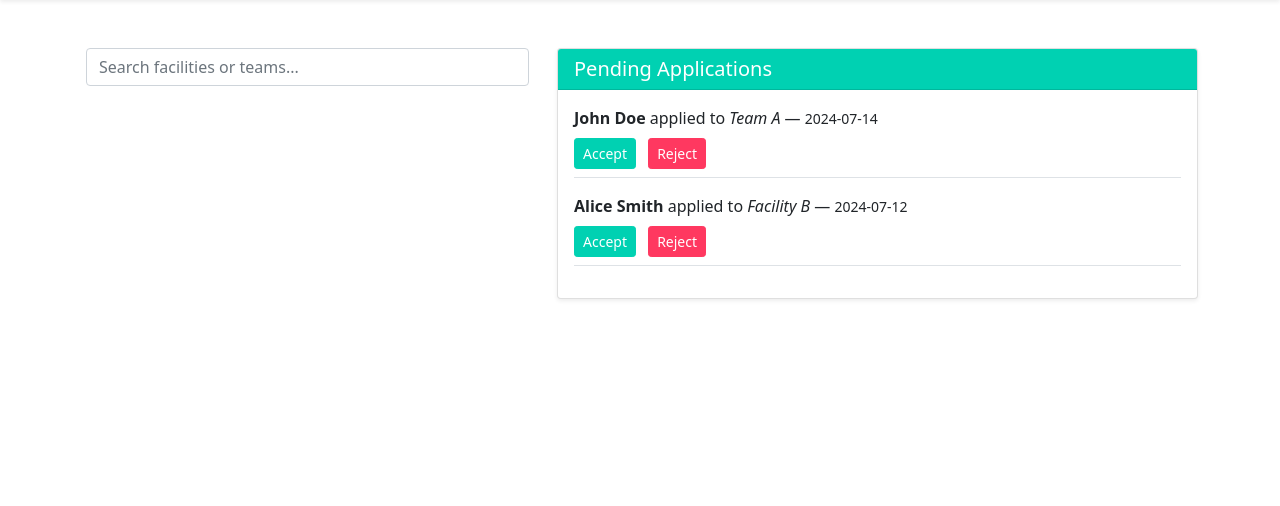
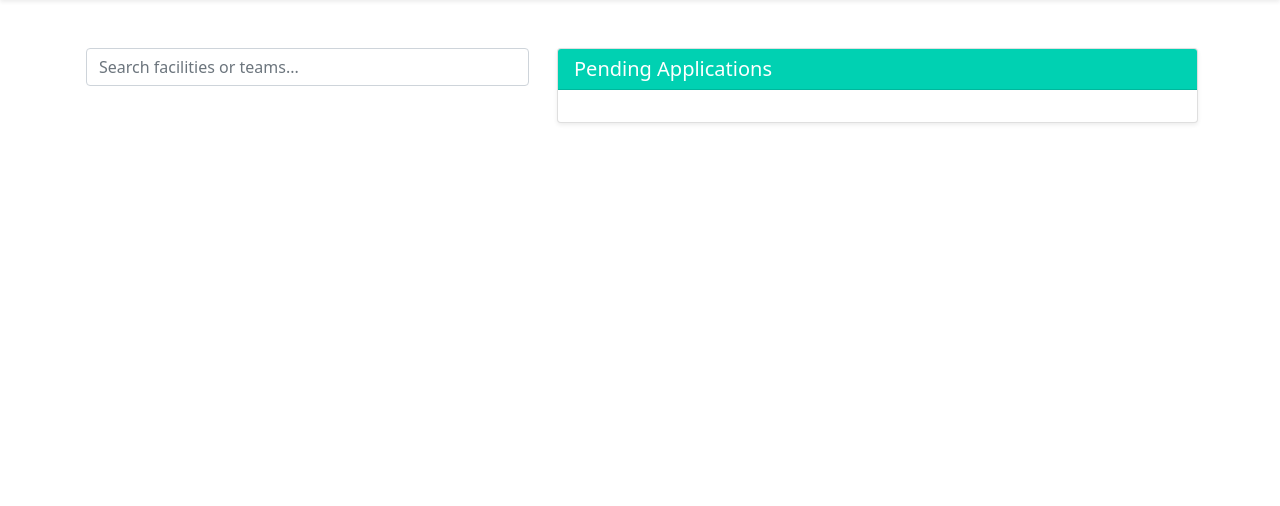
Before and after one commit to DiyanIvanov/facilityForge, a Django app: page /applications/accept-reject/ in a window 1280 px wide. Shown: the part 76-582 px from the top of the page. Run offline with Django 5.2, Linux system fonts and the light colour scheme; a user stored in the database is signed in; tables that the repository leaves empty hold one stand-in row (values such as "Sample post").

Commit message:
feat: update applications view to populate all applications in which user is involved.

```diff
--- a/templates/applications/applications.html
+++ b/templates/applications/applications.html
@@ -21,7 +21,8 @@
                         <strong>{{ team.name }}</strong><br>
                         <small class="text-muted">{{ team.moto }}</small>
                     </div>
-                            <a href="{% url 'team_application' team.pk %}" class="btn btn-sm btn-outline-primary">Apply</a>
+                    <a href="{% url 'team_application' team.pk %}"
+                       class="btn btn-sm btn-outline-primary">Apply</a>
                 </li>
             {% endfor %}
             {% for facility in facilities %}
@@ -30,7 +31,8 @@
                         <strong>{{ facility.name }}</strong><br>
                         <small class="text-muted">{{ facility.location }}</small>
                     </div>
-                            <a href="{% url 'facility_application' facility.pk %}" class="btn btn-sm btn-outline-primary">Apply</a>
+                    <a href="{% url 'facility_application' facility.pk %}"
+                       class="btn btn-sm btn-outline-primary">Apply</a>
                 </li>
             {% endfor %}
         </ul>
@@ -44,26 +46,50 @@
             </div>
             <div class="card-body">
                 <!-- Application Item -->
-                        <div class="mb-3 border-bottom pb-2">
-                            <div><strong>John Doe</strong> applied to <em>Team A</em> — <small>2024-07-14</small></div>
+                {% for application in applications %}
+                    {% if application.applicant.id == request.user.id %}
+                        <div class="mb-3 border-bottom pb-2" id="application-{{ application.pk }}">
+                        {% if application.team is not None and application.facility is not None %}
+                            <div><strong>Your team "{{ application.team }}"</strong> applied to
+                        {% else %}
+                            <div><strong>You have</strong> applied to
+                        {% endif %}
+                    {% if application.facility is None %}
+                        <em>{{ application.team }}</em> — <small>{{ application.created }}</small>
+                    {% else %}
+                        <em>{{ application.facility }}</em> — <small>{{ application.created }}</small>
+                    {% endif %}
+                    </div>
                     <div class="mt-2">
-                                <button class="btn btn-sm btn-success me-2 btn-primary"
-                                        onclick="submitAction(1, 'accept')">Accept
-                                </button>
                         <button class="btn btn-sm btn-danger btn-danger"
-                                        onclick="submitAction(1, 'reject')">Reject
+                                onclick="submitAction({{ application.pk }}, 'cancel')">Cancel Application
                         </button>
                     </div>
                     </div>
-
-                        <div class="mb-3 border-bottom pb-2">
-                            <div><strong>Alice Smith</strong> applied to <em>Facility B</em> — <small>2024-07-12</small>
+                    {% else %}
+                        <div class="mb-3 border-bottom pb-2" id="application-{{ application.pk }}">
+                        {% if application.team is not None and application.facility is not None %}
+                            <div><strong>{{ application.team }}</strong> applied to
+                        {% else %}
+                            <div><strong>{{ application.applicant }}</strong> applied to
+                        {% endif %}
+                    {% if application.facility is None %}
+                        <em>{{ application.team }}</em> — <small>{{ application.created }}</small>
+                    {% else %}
+                        <em>{{ application.facility }}</em> — <small>{{ application.created }}</small>
+                    {% endif %}
                     </div>
                     <div class="mt-2">
-                                <button class="btn btn-sm btn-success me-2 btn-primary">Accept</button>
-                                <button class="btn btn-sm btn-danger btn-danger">Reject</button>
+                        <button class="btn btn-sm btn-success me-2 btn-primary"
+                                onclick="submitAction({{ application.pk }}, 'accept')">Accept
+                        </button>
+                        <button class="btn btn-sm btn-danger btn-danger"
+                                onclick="submitAction({{ application.pk }}, 'reject')">Reject
+                        </button>
                     </div>
                     </div>
+                    {% endif %}
+                {% endfor %}
                 </div>
                 </div>
             </div>
```
Lines whose indentation alone changed are shown as unchanged.
